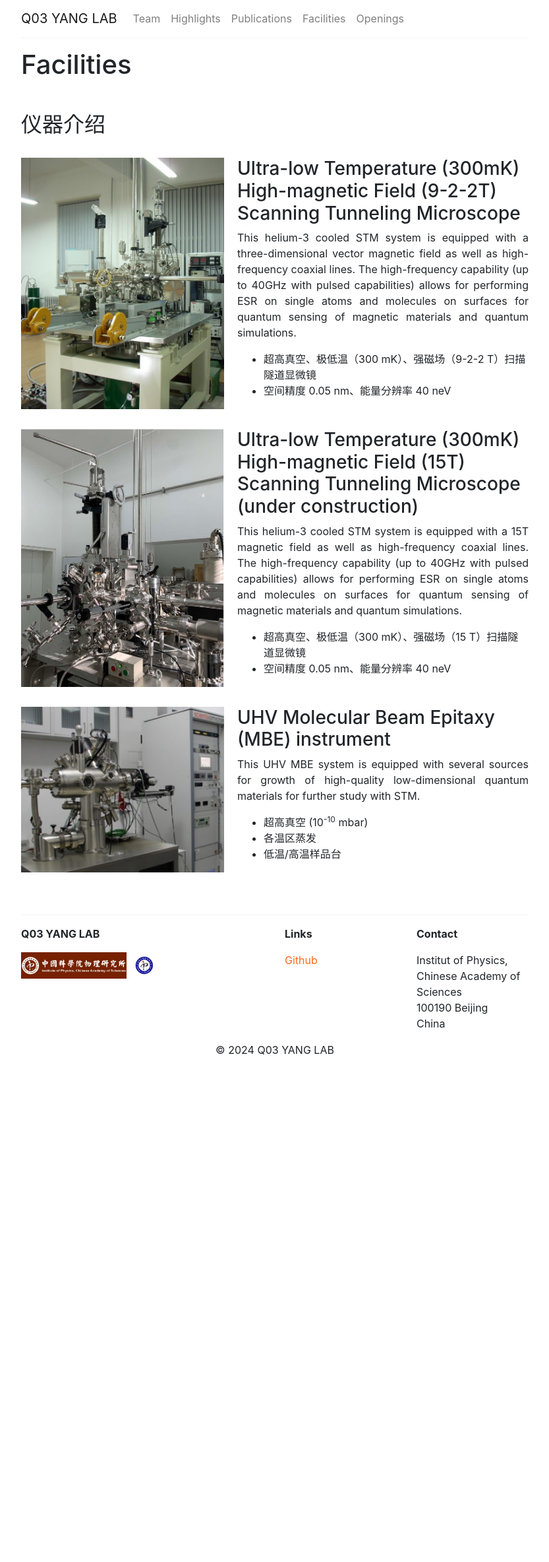
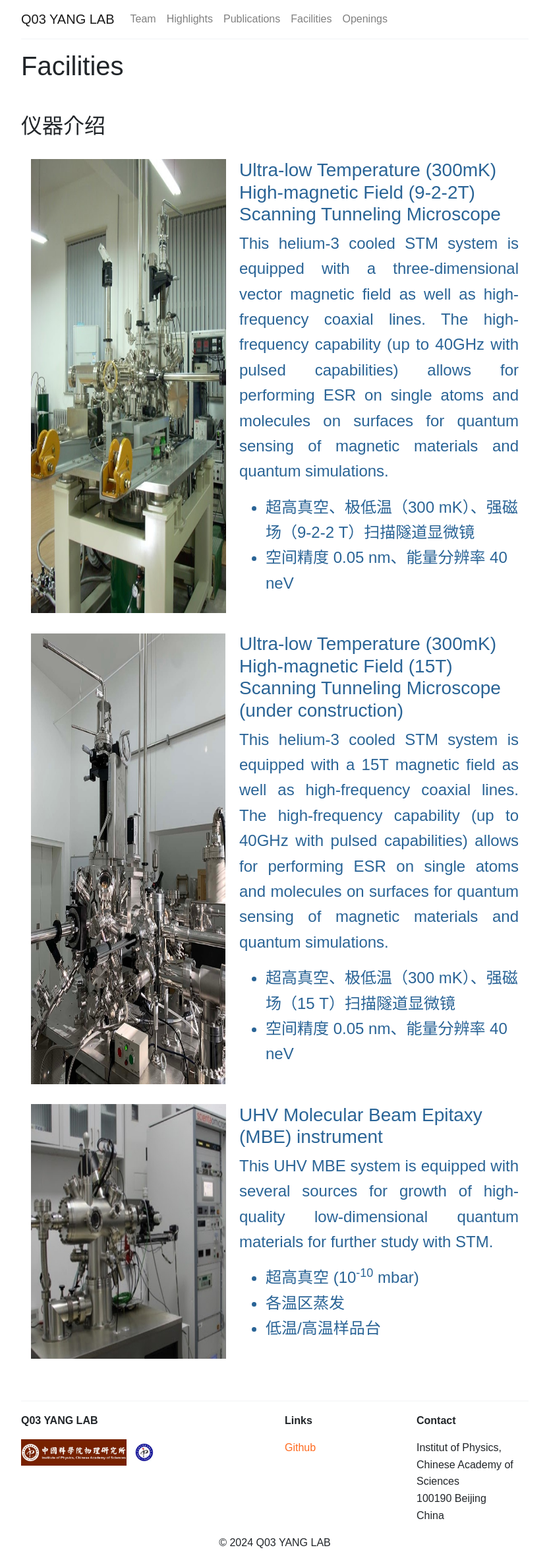
Before and after one commit to ZoomWuun/Q03i, a Jekyll site: the page built from _pages/facilities.html, in a window 1280 px wide. Shown: the whole page at 66% size, without its empty margins (223-1056 px from the left). Built offline with Jekyll 4.4.1, drawn with Linux system fonts in a browser that asks for light colours; before the commit the page ends 1619 px from its top, so only the background shows below that.

Commit message:
Add files via upload

```diff
--- a/_pages/facilities.html
+++ b/_pages/facilities.html
@@ -4,11 +4,15 @@ layout: page
 permalink: /facilities/
 ---
 <style>
+    body {
+        font-family: Arial, sans-serif;
+        line-height: 1.6;
+    }
     /* 默认双栏设计 */
     .facilities-container {
         display: flex;
         flex-wrap: wrap;
-        margin: 0 -15px;
+        margin: 20px 0；
     }
 
     .facility {
@@ -28,32 +32,42 @@ permalink: /facilities/
     .facility-text {
         flex: 0 0 60%; /* 文字一栏占60% */
         padding-left: 20px;
+        margin: 0 0 10px 0;
+        color: #2a6496;
+        font-size: 24px; /* 默认字体大小 */
     }
 
     /* 单栏设计：小屏幕设备 */
     @media (max-width: 768px) {
         .facilities-container {
             display: block;
+            margin: 20px 10px；
         }
 
         .facility {
             flex-direction: column;
-            margin: 15px 0;
+            margin: 15px;
         }
 
         .facility img {
+            display: block;
+            margin: 0 auto;
             width: 80%;
             height: auto;
+            margin-top: 10px;
         }
 
         .facility-text {
-            padding-left: 20px;
+        margin: 0 0 10px 0;
+        color: #2a6496;
+        font-size: 18px; /* 小屏幕字体大小 */
         }
     }
 </style>
 <!-- Facilities -->
 <h2 class="mb-3">仪器介绍</h2>
 
+<body>
     <div class="facilities-container">
         <div class="facility">
             <img src="/assets/images/facilities1.jpg" alt="Facility Image1">
@@ -98,3 +112,5 @@ permalink: /facilities/
             </div>
         </div>
     </div>
+
+</body>
```
Lines whose indentation alone changed are shown as unchanged.
